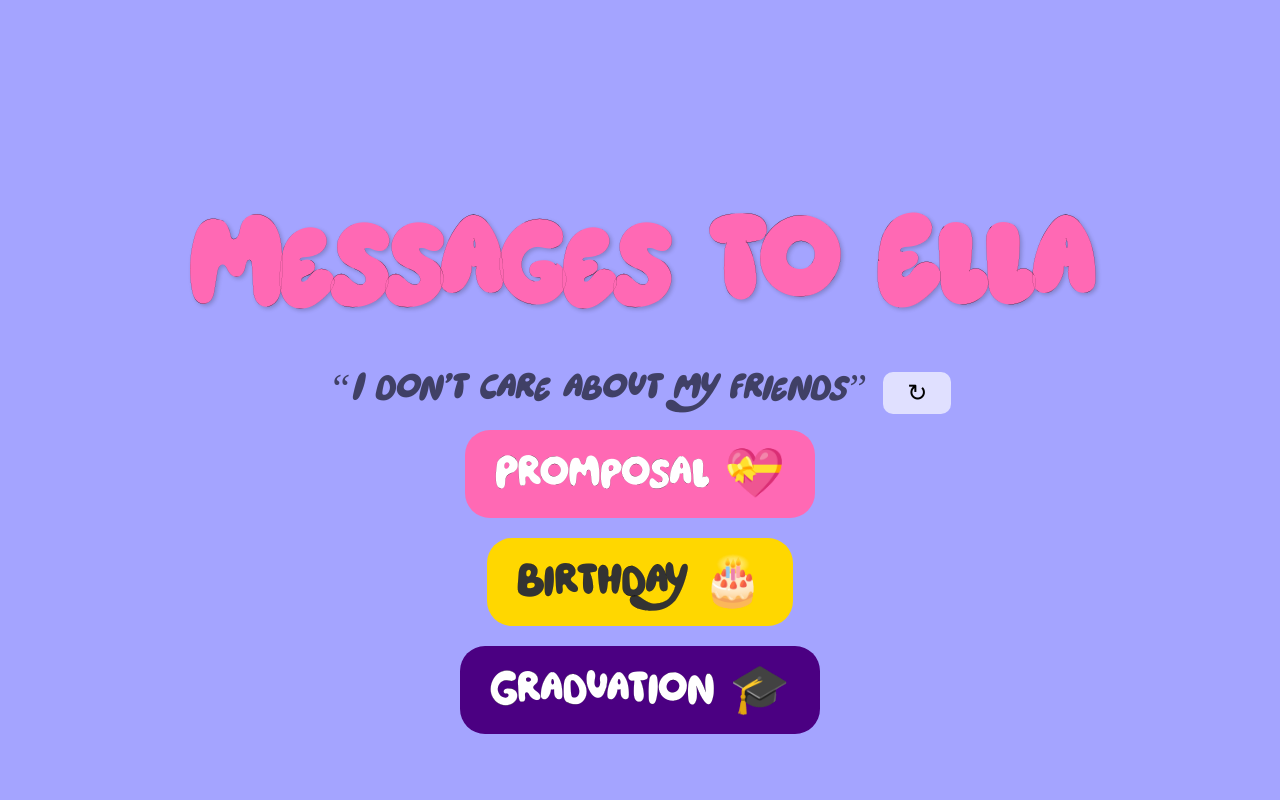
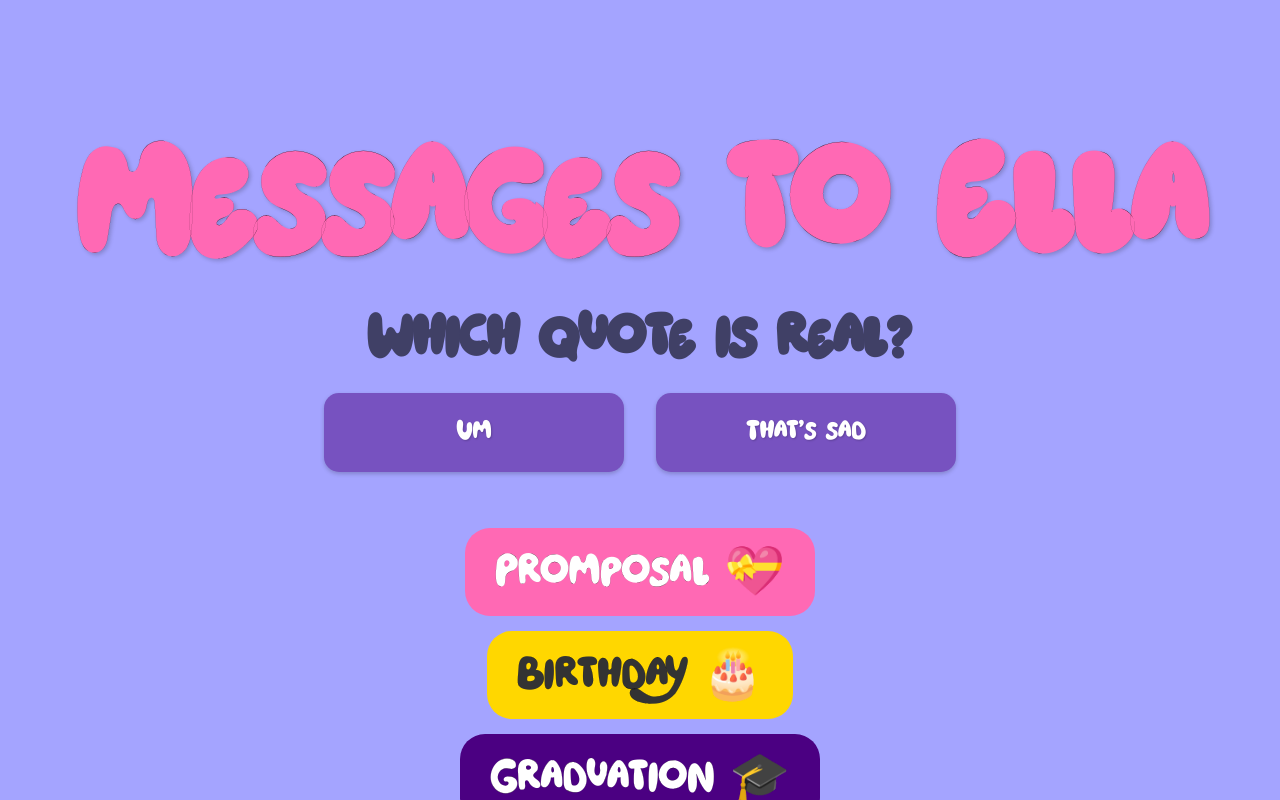
Before and after one commit to nchalla3/promposal, a React (Create React App) app: page / in a window 1280 px wide. Built offline with nearby package versions, Linux system fonts and the light colour scheme.

Commit message:
quote gamification now! plus clean formatting

```diff
--- a/src/App.css
+++ b/src/App.css
@@ -271,29 +271,30 @@
   display: flex;
   flex-direction: column;
   align-items: center;
-  justify-content: center;
+  justify-content: flex-start;
   min-height: 100vh;
-  padding: 20px;
+  padding: 10px;
 }
 
 .messages-header {
-  font-size: 8rem;
+  font-size: 10rem;
   color: #ff69b4;
   text-shadow: 2px 2px 4px rgba(0, 0, 0, 0.2);
-  margin-bottom: 20px;
+  margin-bottom: 5px;
   text-align: center;
   -webkit-text-stroke: 0.1px black;
   position: relative;
-  top: 2vh;
+  top: 0;
+  padding-top: 2vh;
 }
 
 .messages-buttons {
   display: flex;
   flex-direction: column;
-  gap: 20px;
+  gap: 15px;
   align-items: center;
   -webkit-text-stroke: 0.1px black;
-
+  margin-top: 2vh;
 }
 
 .message-button {
@@ -326,3 +327,64 @@
   background-color: #4b0082;
   color: white;
 }
+
+.quote-game-container {
+  display: flex;
+  flex-direction: column;
+  align-items: center;
+  gap: 0.5rem;
+  margin-top: 0;
+  margin-bottom: 4vh;
+}
+
+.quote-game-title {
+  color: #404066;
+  font-size: 4rem;
+  font-family: 'Heyam', cursive;
+  margin: 0;
+  padding: 0;
+}
+
+.quote-buttons-container {
+  display: flex;
+  flex-wrap: wrap;
+  justify-content: center;
+  gap: 1rem;
+  padding: 0;
+}
+
+.quote-button {
+  padding: 1.5rem;
+  margin: 0.5rem;
+  font-size: 1.8rem;
+  border-radius: 15px;
+  border: none;
+  background: #7752c0;
+  color: #fff;
+  cursor: pointer;
+  transition: all 0.3s ease;
+  min-width: 300px;
+  font-family: 'Heyam', cursive;
+  box-shadow: 0 2px 4px rgba(0,0,0,0.2);
+  text-shadow: 1px 1px 2px rgba(0,0,0,0.2);
+}
+
+.quote-button:hover {
+  transform: scale(1.02);
+  box-shadow: 0 4px 8px rgba(0,0,0,0.3);
+  background: #8662d0;
+}
+
+.quote-button.correct {
+  background: #90EE90;
+  color: #000;
+  text-shadow: none;
+  transform: scale(1.02);
+}
+
+.quote-button.incorrect {
+  background: #FFB6C1;
+  color: #000;
+  text-shadow: none;
+  transform: scale(1.02);
+}
--- a/src/components/Messages.js
+++ b/src/components/Messages.js
@@ -1,59 +1,112 @@
 import React, { useState, useEffect } from 'react';
 
 const Messages = ({ onPromposalClick, onBirthdayClick, onGraduationClick }) => {
-  const [quotes, setQuotes] = useState([]);
-  const [quote, setQuote] = useState('');
+  const [realQuotes, setRealQuotes] = useState([]);
+  const [fakeQuotes, setFakeQuotes] = useState([]);
+  const [currentPair, setCurrentPair] = useState({ real: '', fake: '' });
+  const [feedback, setFeedback] = useState({ quote: '', status: null }); // status can be 'correct' or 'incorrect'
+  const [quoteOrder, setQuoteOrder] = useState([]); // To randomize quote position
 
   useEffect(() => {
     const loadQuotes = async () => {
       try {
-        // Read the quotes directly from the src/misc folder
-        const response = await fetch(process.env.PUBLIC_URL + '/misc/quotes.csv');
-        const text = await response.text();
+        // Load both real and fake quotes
+        const [realResponse, fakeResponse] = await Promise.all([
+          fetch(process.env.PUBLIC_URL + '/misc/quotes.csv'),
+          fetch(process.env.PUBLIC_URL + '/misc/fakequotes.csv')
+        ]);
 
-        // Parse CSV properly
-        const lines = text.split('\n')
-          .filter(line => line.trim().length > 0); // Remove empty lines
+        const [realText, fakeText] = await Promise.all([
+          realResponse.text(),
+          fakeResponse.text()
+        ]);
 
-        // Remove header and parse quotes
-        const parsedQuotes = lines.slice(1)
-          .map(line => {
-            const quote = line.split(',')[0].trim();
-            // Remove any surrounding quotes
-            return quote.replace(/^["']|["']$/g, '');
-          })
-          .filter(quote => quote && quote.length > 0); // Remove empty quotes
+        // Parse CSV helper function
+        const parseCSV = (text) => {
+          const lines = text.split('\n')
+            .filter(line => line.trim().length > 0);
+          return lines.slice(1)
+            .map(line => {
+              const quote = line.split(',')[0].trim();
+              return quote.replace(/^["']|["']$/g, '');
+            })
+            .filter(quote => quote && quote.length > 0);
+        };
 
-        setQuotes(parsedQuotes);
-        // Set initial random quote
-        const initialQuote = parsedQuotes[Math.floor(Math.random() * parsedQuotes.length)];
-        setQuote(initialQuote || '');
+        const parsedRealQuotes = parseCSV(realText);
+        const parsedFakeQuotes = parseCSV(fakeText);
+
+        setRealQuotes(parsedRealQuotes);
+        setFakeQuotes(parsedFakeQuotes);
+
+        // Generate initial pair
+        generateNewQuotePair(parsedRealQuotes, parsedFakeQuotes);
       } catch (error) {
         console.error('Error loading quotes:', error);
-        setQuotes([]); // Set empty array on error
       }
     };
 
     loadQuotes();
   }, []);
 
-  const handleNewQuote = () => {
-    if (quotes.length === 0) return;
-    let newQuote = quote;
-    // Make sure we don't get the same quote twice in a row
-    while (newQuote === quote && quotes.length > 1) {
-      const idx = Math.floor(Math.random() * quotes.length);
-      newQuote = quotes[idx];
-    }
-    setQuote(newQuote);
+  const generateNewQuotePair = (realQuotesArr = realQuotes, fakeQuotesArr = fakeQuotes) => {
+    if (realQuotesArr.length === 0 || fakeQuotesArr.length === 0) return;
+
+    const realQuote = realQuotesArr[Math.floor(Math.random() * realQuotesArr.length)];
+    const fakeQuote = fakeQuotesArr[Math.floor(Math.random() * fakeQuotesArr.length)];
+    setCurrentPair({ real: realQuote, fake: fakeQuote });
+
+    // Randomly determine quote order
+    setQuoteOrder(Math.random() < 0.5 ? ['real', 'fake'] : ['fake', 'real']);
+  };
+
+  const handleQuoteClick = (isReal) => {
+    if (feedback.status) return; // Prevent clicking during feedback
+
+    const clickedQuote = isReal ? currentPair.real : currentPair.fake;
+    const newFeedback = {
+      quote: clickedQuote,
+      status: isReal ? 'correct' : 'incorrect'
+    };
+    setFeedback(newFeedback);
+
+    // Reset feedback and generate new quotes after 2 seconds
+    setTimeout(() => {
+      setFeedback({ quote: '', status: null });
+      generateNewQuotePair();
+    }, 2000);
+  };
+  const renderQuoteButton = (quote, isReal) => {
+    const isClicked = feedback.quote === quote;
+    const buttonClass = `quote-button ${
+      isClicked ? (feedback.status === 'correct' ? 'correct' : 'incorrect') : ''
+    }`.trim();
+
+    return (
+      <button
+        onClick={() => handleQuoteClick(isReal)}
+        className={buttonClass}
+        disabled={!!feedback.status}
+      >
+        {isClicked ? feedback.status.toUpperCase() : quote}
+      </button>
+    );
   };
 
   return (
     <div className="messages-container">
-      <h1 className="messages-header">Messages to Ella</h1>
-      <div style={{ margin: '2vh 0', fontSize: '2.5rem', color: '#404066', fontFamily: 'Heyam, cursive', textAlign: 'center', minHeight: '3rem' }}>
-        <span style={{ fontStyle: 'italic', fontWeight: 500 }}>&ldquo;{quote}&rdquo;</span>
-        <button onClick={handleNewQuote} style={{ marginLeft: '1rem', fontSize: '1.5rem', borderRadius: '10px', border: 'none', background: '#e0e0ff', cursor: 'pointer', padding: '0.3em 1em' }}>↻</button>
+      <h1 className="messages-header">Messages to Ella</h1>      <div className="quote-game-container">
+        <h2 className="quote-game-title">Which quote is real?</h2>
+        <div className="quote-buttons-container">
+          {quoteOrder.map((type) => (
+            <div key={type}>
+              {renderQuoteButton(
+                currentPair[type],
+                type === 'real'
+              )}
+            </div>
+          ))}
+        </div>
       </div>
       <div className="messages-buttons">
         <button className="message-button promposal" onClick={onPromposalClick}>
```
Also changed, not shown: public/misc/fakequotes.csv (added).
